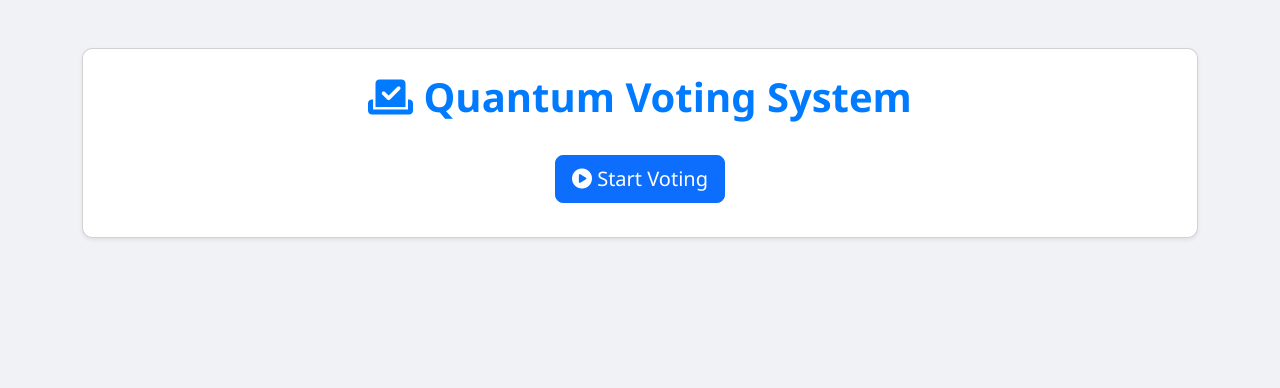
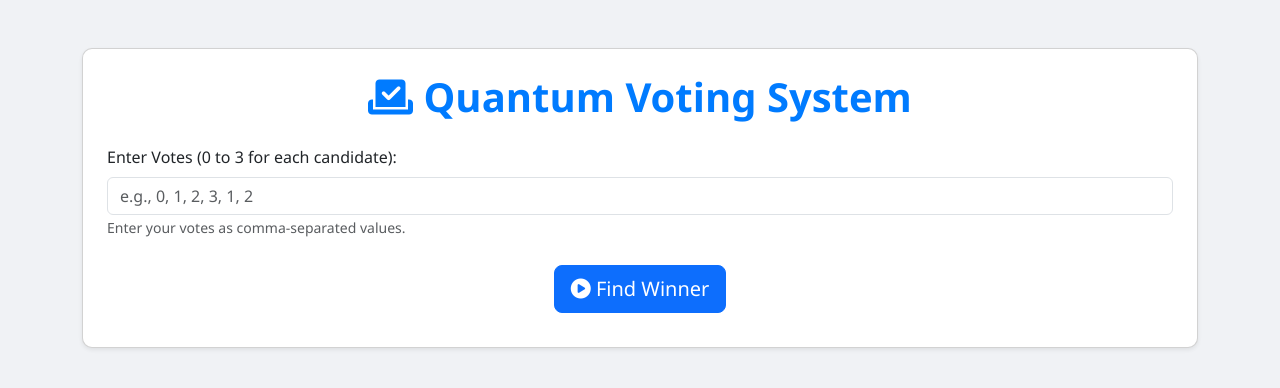
Before and after one commit to vigneshs-dev/Q-Vote, a Flask app: page / in a window 1280 px wide. Shown: the top 388 px of the page. Run offline with Flask 3, Linux system fonts and the light colour scheme; some libraries are stand-ins or nearby versions.

Commit message:
Update app.py and index.html to get inputs from Users

```diff
--- a/src/app.py
+++ b/src/app.py
@@ -1,5 +1,4 @@
-from flask import Flask, render_template, jsonify
-import random
+from flask import Flask, render_template, request, jsonify
 import numpy as np
 from qiskit import QuantumCircuit
 from qiskit_aer import Aer
@@ -11,17 +10,9 @@ import base64
 # Constants for quantum voting
 NUM_CANDIDATES = 4  # Number of candidates in the election
 NUM_QUBITS = 2      # Number of qubits needed (2 qubits can represent 4 states, 00, 01, 10, 11)
-NUM_VOTERS = 10     # Number of voters participating in the voting simulation
 
 # Function to encode votes using amplitude encoding into a quantum circuit
 def amplitude_encoding(vote_vec, quantum_circuit):
-    """
-    Encodes a vote vector into a quantum circuit using amplitude encoding.
-
-    Args:
-        vote_vec (list): A list representing a vote vector (one-hot encoded).
-        quantum_circuit (QuantumCircuit): A quantum circuit object to encode the vote.
-    """
     norm = np.linalg.norm(vote_vec)  # Normalize the vote vector
     normalized_vector = vote_vec / norm
     quantum_circuit.initialize(normalized_vector, [0, 1])  # Initialize the circuit with the normalized vector
@@ -32,33 +23,19 @@ app = Flask(__name__)
 # Homepage route
 @app.route('/')
 def index():
-    """
-    Route for the homepage. Renders the index.html template.
-    """
     return render_template('index.html')
 
 # Voting route to trigger quantum voting simulation
-@app.route('/vote')
+@app.route('/vote', methods=['POST'])
 def vote():
-    """
-    Route to simulate a quantum voting system. It simulates votes from multiple voters,
-    encodes them into quantum circuits, and then determines the winner based on the quantum measurement results.
+    # Get the votes from the form
+    user_votes = request.json['votes']
 
-    Returns:
-        JSON response containing:
-            - vote_counts: A dictionary with the counts of each vote outcome.
-            - winner: The winner candidate based on the highest vote count.
-            - votes: The total number of votes received by the winner.
-            - image: Base64-encoded image of the vote distribution histogram.
-    """
     vote_counts = {'00': 0, '01': 0, '10': 0, '11': 0}  # Dictionary to store vote counts for each candidate (binary)
 
-    for _ in range(NUM_VOTERS):
+    for vote_choice in user_votes:
         # Create a new quantum circuit for each voter with 2 qubits and 2 classical bits
         qc = QuantumCircuit(NUM_QUBITS, NUM_QUBITS)
-
-        # Generate a random vote for one of the 4 candidates (represented as binary 00, 01, 10, 11)
-        vote_choice = random.randint(0, NUM_CANDIDATES - 1)
 
         # Create a one-hot encoded vote vector (e.g., [0, 1, 0, 0] for vote 01)
         vote_vector = [0] * NUM_CANDIDATES
--- a/src/templates/index.html
+++ b/src/templates/index.html
@@ -19,11 +19,18 @@
                 <i class="fas fa-vote-yea"></i> Quantum Voting System
             </h1>
 
+            <form id="votingForm">
+                <div class="mb-3">
+                    <label for="voterCount" class="form-label">Enter Votes (0 to 3 for each candidate):</label>
+                    <input type="text" id="votesInput" class="form-control" placeholder="e.g., 0, 1, 2, 3, 1, 2" />
+                    <small class="form-text text-muted">Enter your votes as comma-separated values.</small>
+                </div>
                 <div class="text-center">
-                <button id="voteButton" class="btn btn-primary btn-lg">
-                    <i class="fas fa-play-circle"></i> Start Voting
+                    <button id="voteButton" type="button" class="btn btn-primary btn-lg">
+                        <i class="fas fa-play-circle"></i> Find Winner
                     </button>
                 </div>
+            </form>
 
             <div id="loading" class="text-center mt-4" style="display:none;">
                 <div class="spinner-border text-primary" role="status">
@@ -54,10 +61,19 @@
     <!-- Script to handle voting functionality -->
     <script>
         document.getElementById("voteButton").addEventListener("click", function() {
+            const votesInput = document.getElementById("votesInput").value;
+            const votes = votesInput.split(',').map(Number);  // Convert the input into an array of numbers
+
             document.getElementById("loading").style.display = "block";
             document.getElementById("results").style.display = "none";
 
-            fetch("/vote")
+            fetch("/vote", {
+                method: "POST",
+                headers: {
+                    "Content-Type": "application/json"
+                },
+                body: JSON.stringify({ votes })
+            })
             .then(response => response.json())
             .then(data => {
                 document.getElementById("loading").style.display = "none";
```
Lines whose indentation alone changed are shown as unchanged.
